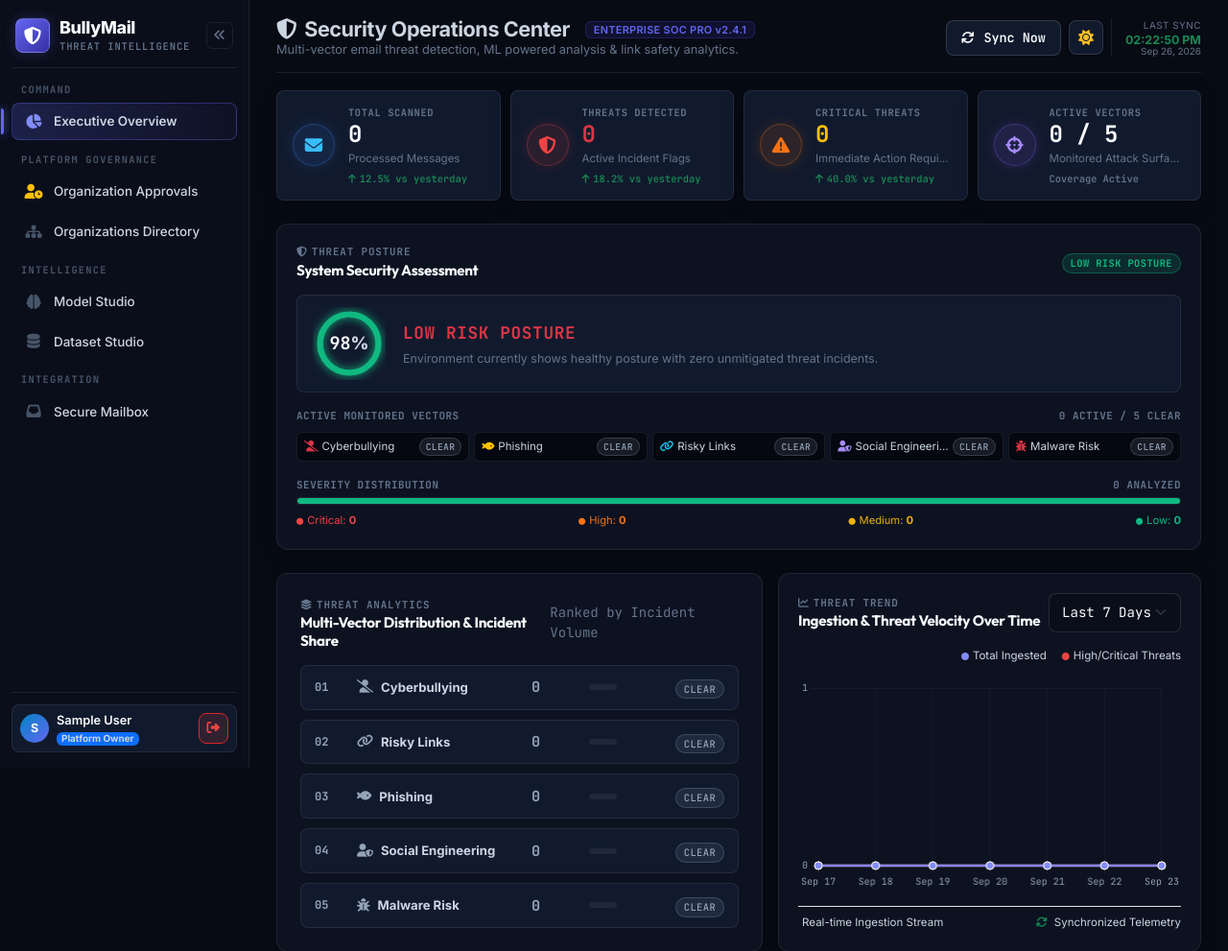
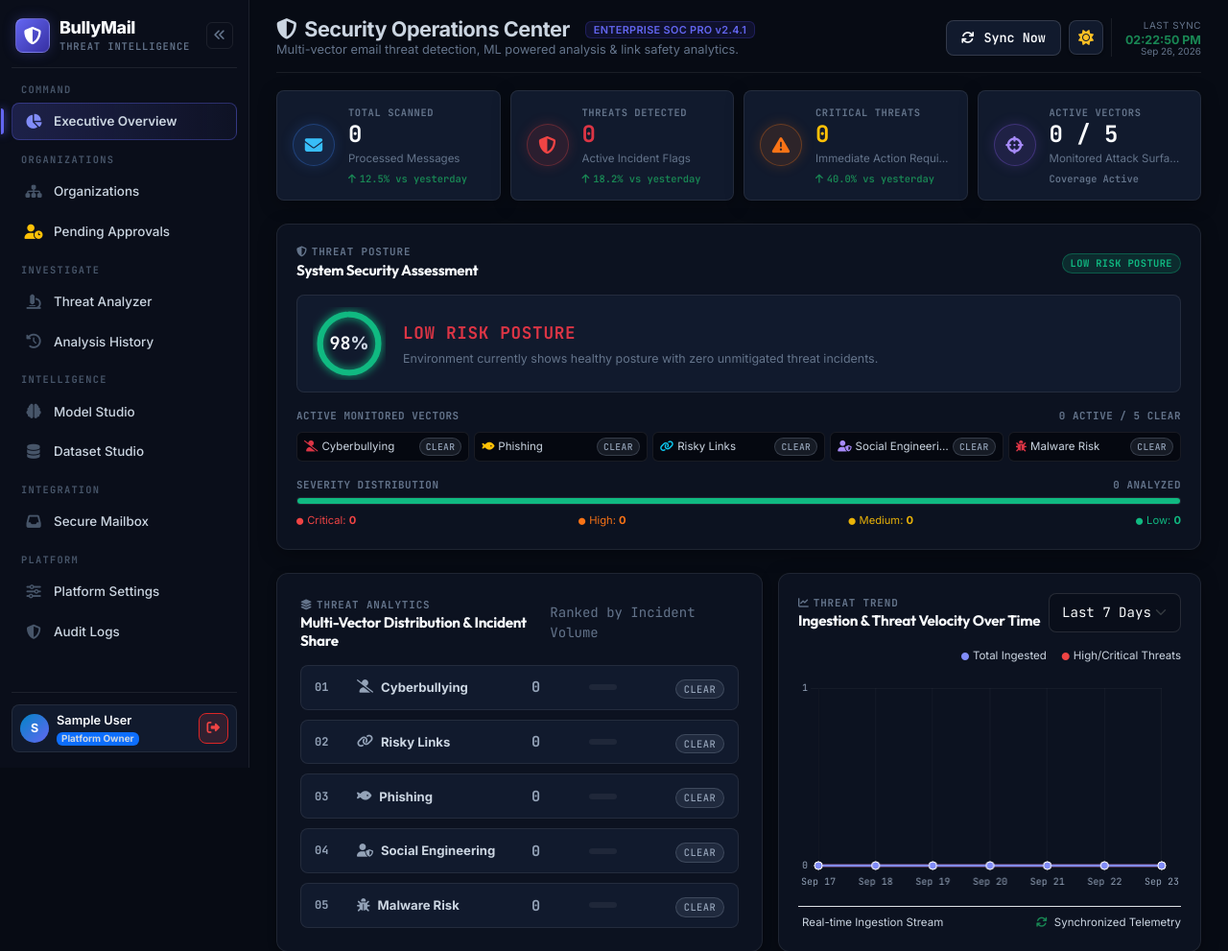
Before and after one commit to jayachandra2003/BullyMail-Threat-Intelligence, a Flask app: template templates/dashboard.html in a window 1280 px wide. Shown: the top 991 px of the page at 96% size. Run offline with Flask 2, Linux system fonts and the light colour scheme; the template is opened without the code that fills it, so the values that code supplies are empty; the visitor is signed in with stand-in values (Sample User, id 1); data comes from the database, SQL or seed files in the repository; some libraries are stand-ins or nearby versions.

Commit message:
feat: implement organization tenant administration

```diff
--- a/bullymail/routes/admin.py
+++ b/bullymail/routes/admin.py
@@ -43,7 +43,7 @@ def get_pending_registrations(current_user):
 def list_institutions(current_user):
     """Lists institutions. Platform owner sees all; org admin sees only their own."""
     try:
-        if current_user.get('role') == 'platform_owner':
+        if (current_user.get('role') or '').lower() in ('platform_owner', 'super_admin'):
             institutions = InstitutionModel.list_all()
         else:
             inst = InstitutionModel.get_by_id(current_user.get('institution_id'))
@@ -186,7 +186,7 @@ def list_admin_mailboxes(current_user):
     """Lists all mailboxes belonging strictly to current_user['institution_id']."""
     try:
         inst_id = current_user.get('institution_id')
-        if not inst_id and current_user.get('role') != 'platform_owner':
+        if not inst_id and (current_user.get('role') or '').lower() not in ('platform_owner', 'super_admin'):
             return jsonify({'success': False, 'error': 'Forbidden: Account is not associated with an organization.'}), 403
         inst_id = int(inst_id) if inst_id else 1
 
--- a/bullymail/routes/analysis.py
+++ b/bullymail/routes/analysis.py
@@ -24,9 +24,9 @@ def _resolve_target_institution_id(current_user, requested_inst_id=None, strict_
       - If strict_403 is False: safely ignores client tampering and enforces user's authentic institution_id.
     - Never defaults or falls back to institution_id = 1 for non-platform_owners.
     """
-    user_role = current_user.get('role', 'analyst')
+    user_role = (current_user.get('role') or 'analyst').lower().strip()
     user_inst_id = current_user.get('institution_id')
-    is_platform_level = (user_role == 'platform_owner' or (user_role == 'admin' and not user_inst_id))
+    is_platform_level = (user_role in ('platform_owner', 'super_admin') or (user_role == 'admin' and not user_inst_id))
 
     if is_platform_level:
         if requested_inst_id is not None:
--- a/bullymail/routes/auth.py
+++ b/bullymail/routes/auth.py
@@ -270,8 +270,19 @@ def require_auth(f):
         return f(user, *args, **kwargs)
     return decorated
 
+def normalize_role(role):
+    """Normalizes role strings to canonical names supporting SUPER_ADMIN, ORGANIZATION_ADMIN, etc."""
+    r = str(role or '').lower().strip()
+    if r in ('super_admin', 'platform_owner'):
+        return 'platform_owner'
+    if r in ('organization_admin', 'org_admin'):
+        return 'org_admin'
+    if r in ('organization_member', 'member', 'analyst', 'operator'):
+        return 'analyst'
+    return r
+
 def require_platform_owner(f):
-    """Restricts endpoint access STRICTLY to the Platform Owner (Jaya Chandra Vennam)."""
+    """Restricts endpoint access STRICTLY to the Platform Owner (Jaya Chandra Vennam) / Super Admin."""
     @wraps(f)
     def decorated(*args, **kwargs):
         user = get_current_user()
@@ -280,7 +291,7 @@ def require_platform_owner(f):
                 return jsonify({'success': False, 'error': 'Unauthorized'}), 401
             session.clear()
             return redirect(url_for('auth.login'))
-        if user.get('role') != 'platform_owner':
+        if normalize_role(user.get('role')) != 'platform_owner':
             if request.is_json or request.path.startswith('/api/'):
                 return jsonify({'success': False, 'error': 'Forbidden: Platform Owner access required'}), 403
             return render_template('login.html', error="Forbidden: Platform Owner access required."), 403
@@ -290,9 +301,9 @@ def require_platform_owner(f):
 def require_role(*roles):
     """
     Role-based access control decorator.
-    Supports 'platform_owner', 'org_admin', 'analyst' (and legacy 'admin', 'operator').
+    Supports 'super_admin' / 'platform_owner', 'organization_admin' / 'org_admin', 'organization_member' / 'analyst'.
     """
-    req = set(roles)
+    req = {normalize_role(r) for r in roles}
     allowed_roles = set(req)
 
     # Role hierarchy:
@@ -315,7 +326,7 @@ def require_role(*roles):
                     return jsonify({'success': False, 'error': 'Unauthorized'}), 401
                 session.clear()
                 return redirect(url_for('auth.login'))
-            user_role = user.get('role', 'analyst')
+            user_role = normalize_role(user.get('role', 'analyst'))
             if user_role not in allowed_roles:
                 if request.is_json or request.path.startswith('/api/'):
                     return jsonify({'success': False, 'error': 'Forbidden: Insufficient privileges'}), 403
--- a/bullymail/routes/email_integration.py
+++ b/bullymail/routes/email_integration.py
@@ -24,9 +24,9 @@ def _resolve_target_institution_id(current_user, requested_inst_id=None, strict_
       - If strict_403 is False: safely ignores client tampering and enforces user's authentic institution_id.
     - Never defaults or falls back to institution_id = 1 for non-platform_owners.
     """
-    user_role = current_user.get('role', 'analyst')
+    user_role = (current_user.get('role') or 'analyst').lower().strip()
     user_inst_id = current_user.get('institution_id')
-    is_platform_level = (user_role == 'platform_owner' or (user_role == 'admin' and not user_inst_id))
+    is_platform_level = (user_role in ('platform_owner', 'super_admin') or (user_role == 'admin' and not user_inst_id))
 
     if is_platform_level:
         if requested_inst_id is not None:
--- a/bullymail/routes/members.py
+++ b/bullymail/routes/members.py
@@ -11,10 +11,10 @@ def _resolve_member_inst_id(current_user, req_inst_id=None):
     Enforces strict tenant isolation for member operations.
     Returns: (institution_id, error_tuple_or_None)
     """
-    user_role = current_user.get('role', 'analyst')
+    user_role = (current_user.get('role') or 'analyst').lower().strip()
     user_inst = current_user.get('institution_id')
 
-    if user_role == 'platform_owner':
+    if user_role in ('platform_owner', 'super_admin'):
         if req_inst_id is not None:
             try:
                 t_id = int(req_inst_id)
--- a/bullymail/routes/reports.py
+++ b/bullymail/routes/reports.py
@@ -8,10 +8,10 @@ from .auth import get_current_user
 reports_bp = Blueprint('reports', __name__)
 
 def _resolve_tenant_inst_id(user, req_inst):
-    user_role = user.get('role', 'analyst')
+    user_role = (user.get('role') or 'analyst').lower().strip()
     user_inst = user.get('institution_id')
 
-    if user_role == 'platform_owner':
+    if user_role in ('platform_owner', 'super_admin'):
         if req_inst:
             try:
                 return int(req_inst), None
--- a/templates/dashboard.html
+++ b/templates/dashboard.html
@@ -70,13 +70,34 @@
                     <li>
                         <a class="nav-link-v2 active" data-tab="tab-dashboard">
                             <i class="fas fa-chart-pie"></i>
-                            <span>{% if session.get('role') == 'platform_owner' %}Executive Overview{% else %}Executive Dashboard{% endif %}</span>
+                            <span>{% if session.get('role') in ('platform_owner', 'super_admin') %}Executive Overview{% else %}Executive Dashboard{% endif %}</span>
                         </a>
                     </li>
                 </ul>
             </div>
 
-            {% if session.get('role') != 'platform_owner' %}
+            {% if session.get('role') in ('platform_owner', 'super_admin') %}
+            <!-- Platform Owner Only: Organizations & Governance -->
+            <div class="nav-group">
+                <div class="nav-group-title">Organizations</div>
+                <ul class="nav-menu">
+                    <li>
+                        <a class="nav-link-v2" data-tab="tab-organizations">
+                            <i class="fas fa-sitemap"></i>
+                            <span>Organizations</span>
+                        </a>
+                    </li>
+                    <li>
+                        <a class="nav-link-v2" data-tab="tab-pending-approvals" id="navPendingApprovalsLink">
+                            <i class="fas fa-user-clock text-warning"></i>
+                            <span>Pending Approvals</span>
+                            <span class="badge bg-warning text-dark font-mono ms-auto d-none" id="sidebarPendingBadge" style="font-size: 0.65rem; padding: 2px 6px;">0</span>
+                        </a>
+                    </li>
+                </ul>
+            </div>
+            {% endif %}
+
             <div class="nav-group">
                 <div class="nav-group-title">Investigate</div>
                 <ul class="nav-menu">
@@ -94,48 +115,6 @@
                     </li>
                 </ul>
             </div>
-            {% endif %}
-
-            {% if session.get('role') in ('org_admin', 'admin') %}
-            <div class="nav-group">
-                <div class="nav-group-title">Organization</div>
-                <ul class="nav-menu">
-                    <li>
-                        <a class="nav-link-v2" data-tab="tab-members">
-                            <i class="fas fa-users-gear"></i>
-                            <span>Organization Members</span>
-                        </a>
-                    </li>
-                    <li>
-                        <a class="nav-link-v2" data-tab="tab-org-settings">
-                            <i class="fas fa-sliders"></i>
-                            <span>Organization Settings</span>
-                        </a>
-                    </li>
-                </ul>
-            </div>
-            {% endif %}
-
-            {% if session.get('role') == 'platform_owner' %}
-            <div class="nav-group">
-                <div class="nav-group-title">Platform Governance</div>
-                <ul class="nav-menu">
-                    <li>
-                        <a class="nav-link-v2" data-tab="tab-pending-approvals" id="navPendingApprovalsLink">
-                            <i class="fas fa-user-clock text-warning"></i>
-                            <span>Organization Approvals</span>
-                            <span class="badge bg-warning text-dark font-mono ms-auto d-none" id="sidebarPendingBadge" style="font-size: 0.65rem; padding: 2px 6px;">0</span>
-                        </a>
-                    </li>
-                    <li>
-                        <a class="nav-link-v2" data-tab="tab-organizations">
-                            <i class="fas fa-sitemap"></i>
-                            <span>Organizations Directory</span>
-                        </a>
-                    </li>
-                </ul>
-            </div>
-            {% endif %}
 
             <div class="nav-group">
                 <div class="nav-group-title">Intelligence</div>
@@ -164,8 +143,50 @@
                             <span>Secure Mailbox</span>
                         </a>
                     </li>
+                    {% if session.get('role') in ('org_admin', 'organization_admin', 'admin') %}
+                    <li>
+                        <a class="nav-link-v2" data-tab="tab-members">
+                            <i class="fas fa-users-gear"></i>
+                            <span>Organization Members</span>
+                        </a>
+                    </li>
+                    {% endif %}
                 </ul>
             </div>
+
+            {% if session.get('role') in ('org_admin', 'organization_admin', 'admin') %}
+            <div class="nav-group">
+                <div class="nav-group-title">Settings</div>
+                <ul class="nav-menu">
+                    <li>
+                        <a class="nav-link-v2" data-tab="tab-org-settings">
+                            <i class="fas fa-sliders"></i>
+                            <span>Organization Settings</span>
+                        </a>
+                    </li>
+                </ul>
+            </div>
+            {% endif %}
+
+            {% if session.get('role') in ('platform_owner', 'super_admin') %}
+            <div class="nav-group">
+                <div class="nav-group-title">Platform</div>
+                <ul class="nav-menu">
+                    <li>
+                        <a class="nav-link-v2" data-tab="tab-org-settings">
+                            <i class="fas fa-sliders"></i>
+                            <span>Platform Settings</span>
+                        </a>
+                    </li>
+                    <li>
+                        <a class="nav-link-v2" data-tab="tab-history">
+                            <i class="fas fa-shield-halved"></i>
+                            <span>Audit Logs</span>
+                        </a>
+                    </li>
+                </ul>
+            </div>
+            {% endif %}
 
             <!-- Sidebar Telemetry & User Controls -->
             <div class="sidebar-footer">
@@ -179,11 +200,11 @@
                             {{ session.get('full_name') or session.get('username', 'Administrator') }}
                         </div>
                         <div class="user-role font-mono">
-                            {% if session.get('role') == 'platform_owner' %}
+                            {% if session.get('role') in ('platform_owner', 'super_admin') %}
                                 <span class="badge bg-primary text-light" style="font-size: 0.62rem; padding: 2px 5px;">Platform Owner</span>
-                            {% elif session.get('role') in ('org_admin', 'admin') %}
+                            {% elif session.get('role') in ('org_admin', 'organization_admin', 'admin') %}
                                 <span class="badge bg-info text-dark" style="font-size: 0.62rem; padding: 2px 5px;">Org Admin</span>
-                            {% elif session.get('role') == 'analyst' %}
+                            {% elif session.get('role') in ('analyst', 'organization_member') %}
                                 <span class="badge bg-secondary text-light" style="font-size: 0.62rem; padding: 2px 5px;">Analyst</span>
                             {% else %}
                                 {{ session.get('role', 'SOC Operator') }}
@@ -1322,6 +1343,7 @@
                                 <option value="faculty">Faculty</option>
                                 <option value="staff">Staff</option>
                                 <option value="employee">Employee</option>
+                                <option value="worker">Worker</option>
                                 <option value="contractor">Contractor</option>
                                 <option value="other">Other</option>
                             </select>
@@ -1470,6 +1492,7 @@
                                             <option value="faculty">Faculty</option>
                                             <option value="staff">Staff</option>
                                             <option value="employee">Employee</option>
+                                            <option value="worker">Worker</option>
                                             <option value="contractor">Contractor</option>
                                             <option value="other">Other</option>
                                         </select>
@@ -1524,6 +1547,7 @@
                                             <option value="faculty">Faculty</option>
                                             <option value="staff">Staff</option>
                                             <option value="employee">Employee</option>
+                                            <option value="worker">Worker</option>
                                             <option value="contractor">Contractor</option>
                                             <option value="other">Other</option>
                                         </select>
```
Also changed, not shown: tests/test_multi_tenant_rbac.py (+95 -0 lines), static/js/dashboard.js.
